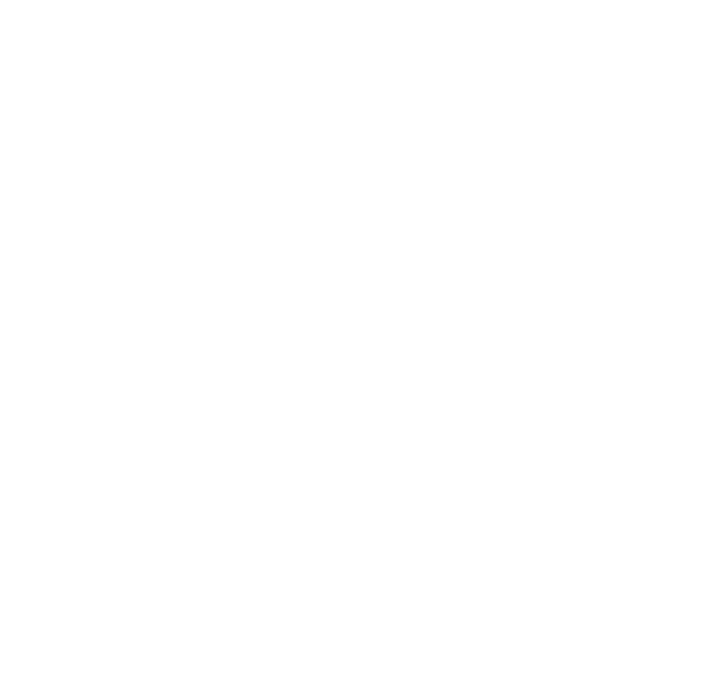
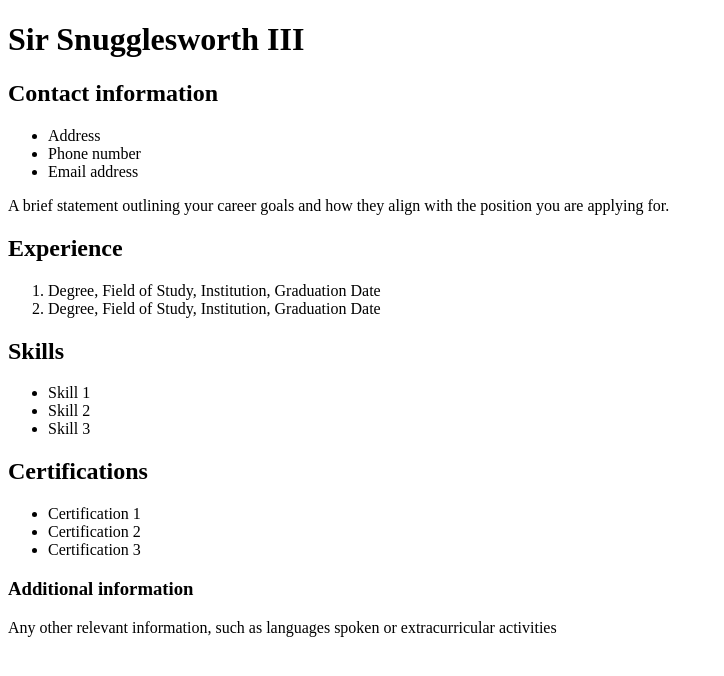
Before and after one commit to bigPeepo/w1exHTML, a plain HTML site: page index.html in a window 1280 px wide. Shown: the whole page, without its empty margins (0-724 px from the left). Drawn offline with Linux system fonts and the light colour scheme.

Commit message:
Added template info
Added name, contact info, experience, skills, certifications & additional information

```diff
--- a/index.html
+++ b/index.html
@@ -1,10 +1,61 @@
 <!DOCTYPE html>
 <html lang="en">
-  <head>
-    <meta charset="UTF-8" />
-    <meta http-equiv="X-UA-Compatible" content="IE=edge" />
-    <meta name="viewport" content="width=device-width, initial-scale=1.0" />
-    <title>CV</title>
-  </head>
-  <body></body>
+
+<head>
+  <meta charset="UTF-8">
+  <meta http-equiv="X-UA-Compatible" content="IE=edge">
+  <meta name="viewport" content="width=device-width, initial-scale=1.0">
+  <link rel="icon" type="image/x-icon" href="https://cdn-icons-png.flaticon.com/512/2195/2195529.png">
+  <title>CV</title>
+</head>
+
+<body>
+  <main>
+    <h1>Sir Snugglesworth III</h1>
+    <section>
+      <h2>
+        Contact information
+      </h2>
+      <ul>
+        <li>Address</li>
+        <li>Phone number</li>
+        <li>Email address</li>
+      </ul>
+    </section>
+    <p>
+      A brief statement outlining your career goals and how they align with
+      the position you are applying for.
+    </p>
+    <section>
+      <h2>
+        Experience
+      </h2>
+      <ol>
+        <li>Degree, Field of Study, Institution, Graduation Date</li>
+        <li>Degree, Field of Study, Institution, Graduation Date</li>
+      </ol>
+      <h2>
+        Skills
+      </h2>
+      <ul>
+        <li>Skill 1</li>
+        <li>Skill 2</li>
+        <li>Skill 3</li>
+      </ul>
+      <h2>
+        Certifications
+      </h2>
+      <ul>
+        <li>Certification 1</li>
+        <li>Certification 2</li>
+        <li>Certification 3</li>
+      </ul>
+    </section>
+    <section>
+      <h3>Additional information</h3>
+      <p>Any other relevant information, such as languages spoken or extracurricular activities</p>
+    </section>
+  </main>
+</body>
+
 </html>
```
